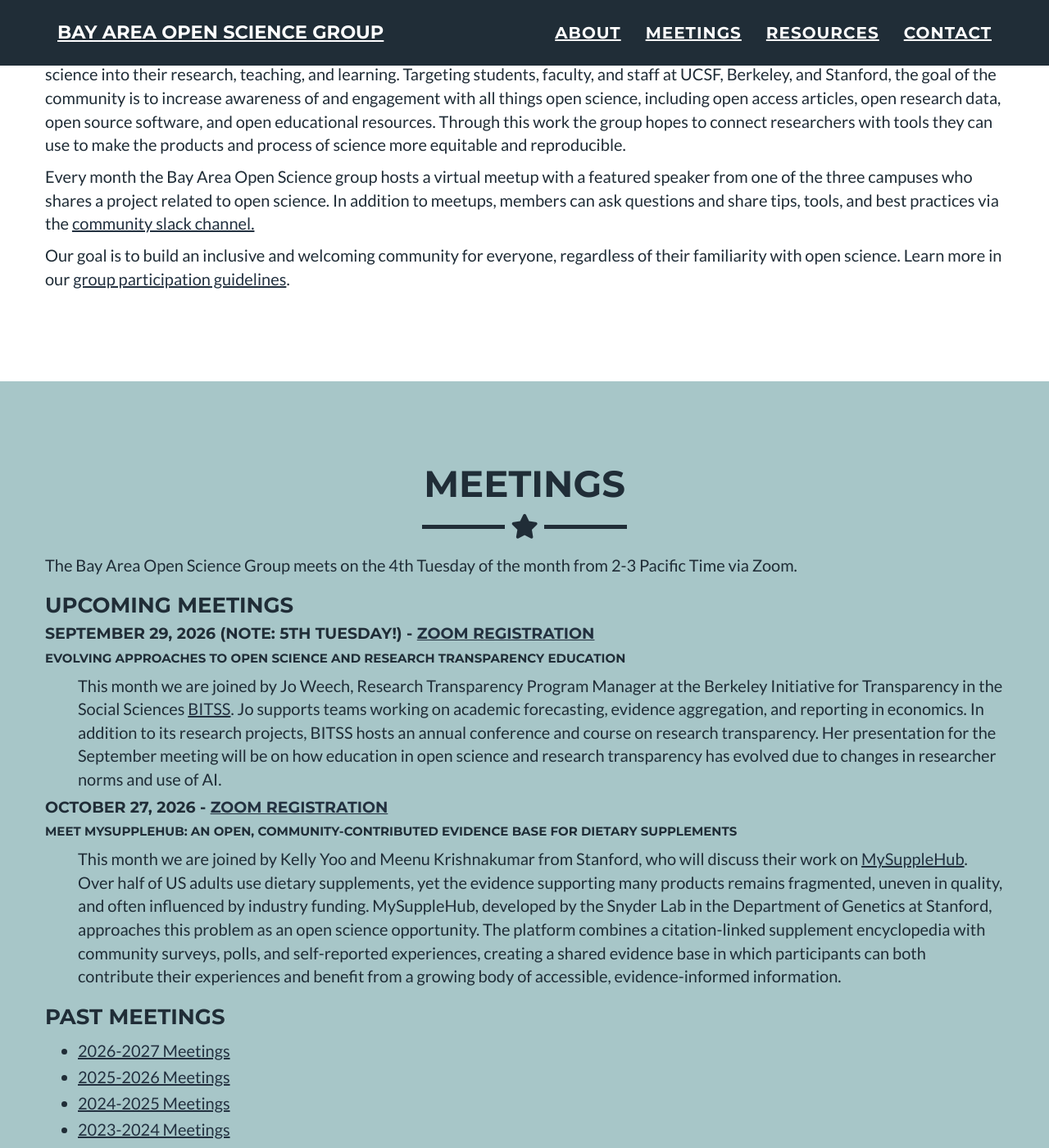
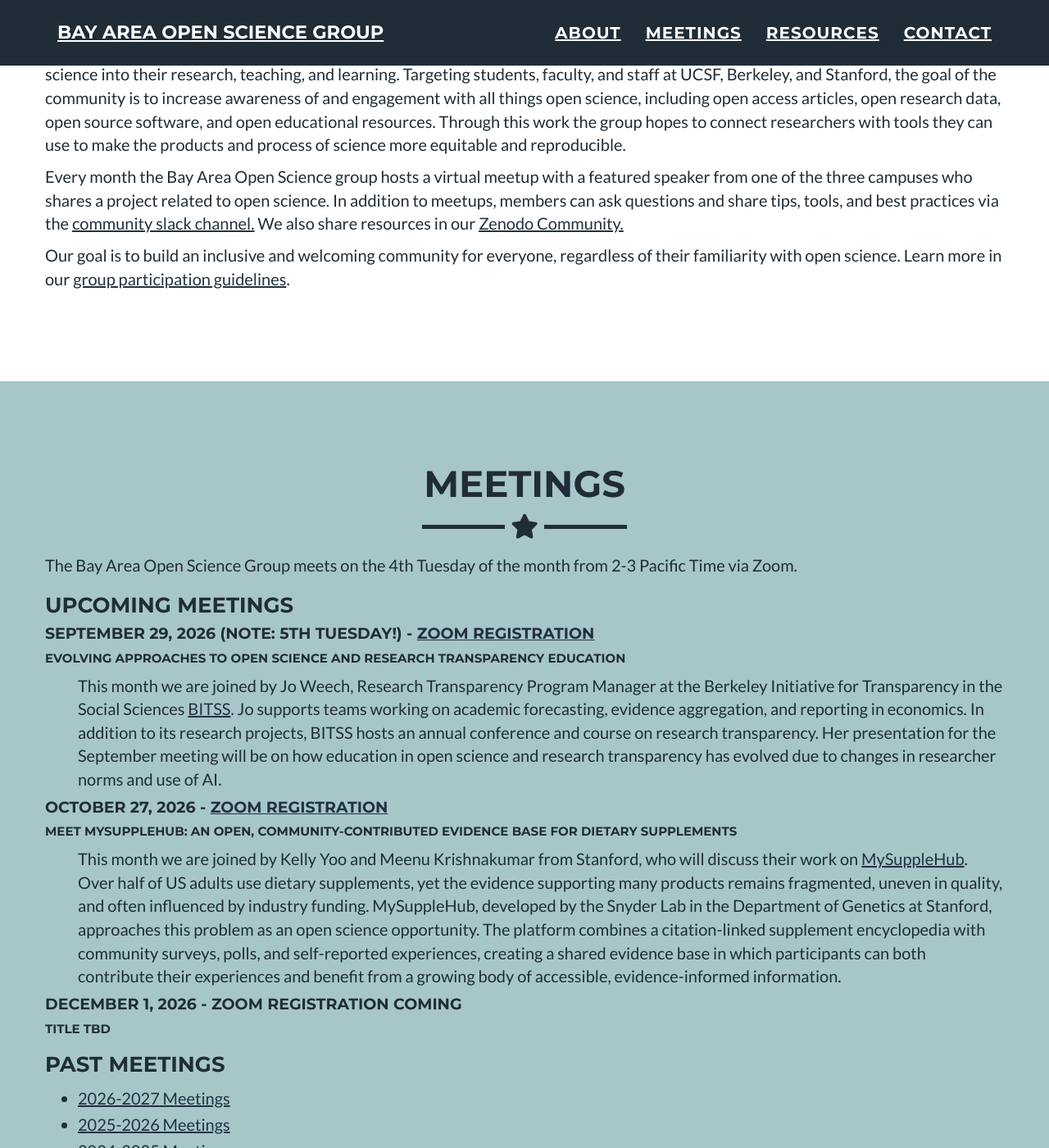
Before and after one commit to BayAreaOpenScienceGroup/BayAreaOpenScienceGroup.github.io, a Jekyll site: the page built from index.html, in a window 1280 px wide and 1400 px high, scrolled down 927 px. Shown: the whole window at 82% size. Built offline with Jekyll 4.4.1, drawn with Linux system fonts in a browser that asks for light colours.

Commit message:
meeting updates
- updated meeting details
- new notes doc
- added Zenodo community

```diff
--- a/_includes/about.html
+++ b/_includes/about.html
@@ -11,7 +11,7 @@
 
         <p>The Bay Area Open Science Group is a growing community for Bay Area academics and researchers interested in incorporating open science into their research, teaching, and learning. Targeting students, faculty, and staff at UCSF, Berkeley, and Stanford, the goal of the community is to increase awareness of and engagement with all things open science, including open access articles, open research data, open source software, and open educational resources. Through this work the group hopes to connect researchers with tools they can use to make the products and process of science more equitable and reproducible.</p>
 
-        <p>Every month the Bay Area Open Science group hosts a virtual meetup with a featured speaker from one of the three campuses who shares a project related to open science. In addition to meetups, members can ask questions and share tips, tools, and best practices via the <a href="https://join.slack.com/t/bayareaopenscience/shared_invite/zt-143mx1ck2-PkM5WMagLrP1kPAY67cObg">community slack channel.</a></p>
+        <p>Every month the Bay Area Open Science group hosts a virtual meetup with a featured speaker from one of the three campuses who shares a project related to open science. In addition to meetups, members can ask questions and share tips, tools, and best practices via the <a href="https://join.slack.com/t/bayareaopenscience/shared_invite/zt-143mx1ck2-PkM5WMagLrP1kPAY67cObg">community slack channel.</a> We also share resources in our <a href="https://zenodo.org/communities/baosg">Zenodo Community.</a></p>
 
         <p>Our goal is to build an inclusive and welcoming community for everyone, regardless of their familiarity with open science. Learn more in our <a href="https://docs.google.com/document/d/1rK4h07B6oMWxGFTDwS8IzNat-Q7kTQqOwLrJy_evOx0/edit?usp=sharing">group participation guidelines</a>.</p>
 
--- a/_includes/meetings.html
+++ b/_includes/meetings.html
@@ -21,6 +21,9 @@
 <h5>Meet MySuppleHub: An Open, Community-Contributed Evidence Base for Dietary Supplements</h5>
 <p style="padding-left: 40px;">This month we are joined by Kelly Yoo and Meenu Krishnakumar from Stanford, who will discuss their work on <a href="https://mysupplehub.org/#/">MySuppleHub</a>. Over half of US adults use dietary supplements, yet the evidence supporting many products remains fragmented, uneven in quality, and often influenced by industry funding. MySuppleHub, developed by the Snyder Lab in the Department of Genetics at Stanford, approaches this problem as an open science opportunity. The platform combines a citation-linked supplement encyclopedia with community surveys, polls, and self-reported experiences, creating a shared evidence base in which participants can both contribute their experiences and benefit from a growing body of accessible, evidence-informed information.</p>
 
+<h4>December 1, 2026 - Zoom Registration coming</h4>
+<h5>Title TBD</h5>
+
 
         <h3>Past Meetings</h3>
 
--- a/categories/past-meetings/_posts/2026-06-18-Past-Meetings-2026-2027.markdown
+++ b/categories/past-meetings/_posts/2026-06-18-Past-Meetings-2026-2027.markdown
@@ -47,7 +47,7 @@ permalink: /past-meetings/2026-2027-meetings/
     <td class="tg-0pky">Introduction to MySuppleHub, a platform that combines a citation-linked supplement encyclopedia with community surveys, polls, and self-reported experiences.</td>
   </tr>
     <tr>
-    <td class="tg-dvpl">11/24/26</td>
+    <td class="tg-dvpl">12/1/26</td>
     <td class="tg-0pky"></td>
     <td class="tg-0pky"></td>
     <td class="tg-0pky"></td>
--- a/categories/resources/_posts/2025-06-25-Annual-Reflections.markdown
+++ b/categories/resources/_posts/2025-06-25-Annual-Reflections.markdown
@@ -6,5 +6,5 @@ title: Annual Reflections
 categories: resources
 img: reflections.png
 alt: Annual Reflections
-description: Each year we write an annual reflection to summarize our sessions, note common themes, and make plans for the future year. <br /> <br/>In the 2025-26 academic year we hosted 8 sessions with an average attendance of 26 people per session. Find the <a href="https://zenodo.org/records/21266669">2025-26 annual reflection on Zenodo</a>. <br /> <br /> Past reflections are <a href="https://zenodo.org/search?q=metadata.subjects.subject%3A%22BAOSG%22">available on Zenodo</a>.
+description: Each year we write an annual reflection to summarize our sessions, note common themes, and make plans for the future year. <br /> <br/>In the 2025-26 academic year we hosted 8 sessions with an average attendance of 26 people per session. Find the <a href="https://zenodo.org/records/21266669">2025-26 annual reflection on Zenodo</a>. <br /> <br /> Past reflections are <a href="https://zenodo.org/communities/baosg">available on Zenodo</a>.
 ---
```
